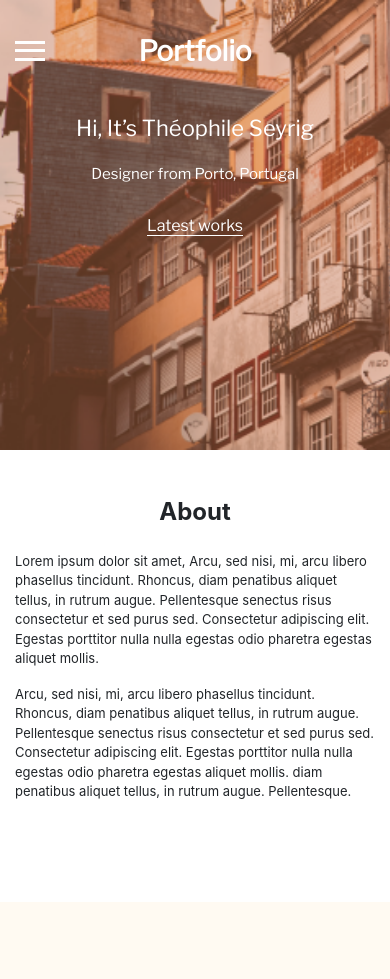
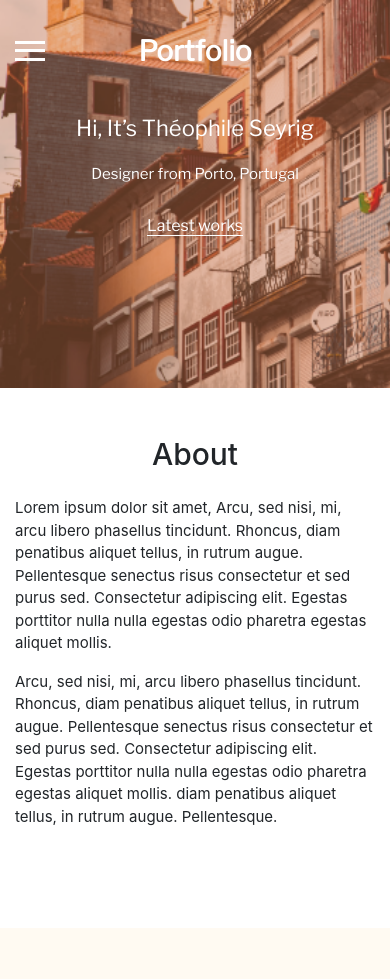
Before and after one commit to Omurlan/Portfolio, a plain HTML site: page index.html in a window 390 px wide. Shown: the top 979 px of the page. Drawn offline with nearby package versions, Linux system fonts and the light colour scheme.

Commit message:
responsive

```diff
--- a/css/style.css
+++ b/css/style.css
@@ -204,7 +204,7 @@
     .header {
         background-image: url('../images/mob_background.png');
         background-size: cover;
-        height: 300px;
+        padding-bottom: 150px;
     }
     .greeting {
         margin-top: 35px !important;
@@ -233,11 +233,12 @@
     .about__content {
         margin-top: 25px !important;
     }
-   .about h3 {
+   .about h2 {
+        font-size: 30px;
        text-align: center;
    }
    .about__content p {
-       font-size: 13px;
+       font-size: 15px;
        text-align: start;
    }
 }
@@ -351,7 +352,7 @@
 
 @media (max-width: 991px) {
     .skills h2 {
-        font-size: 35px;
+        font-size: 30px;
         text-align: center;
     }
     .profile-left {
--- a/index.html
+++ b/index.html
@@ -83,7 +83,7 @@
 
     <section class="about mt-5">
         <div class="container">
-            <h3>About</h3>
+            <h2>About</h2>
             <div class="about__content mt-5">
                 <p>Lorem ipsum dolor sit amet, Arcu, sed nisi, mi, arcu libero phasellus tincidunt. Rhoncus, diam
                     penatibus aliquet tellus, in rutrum augue. Pellentesque senectus risus consectetur et sed purus
```
